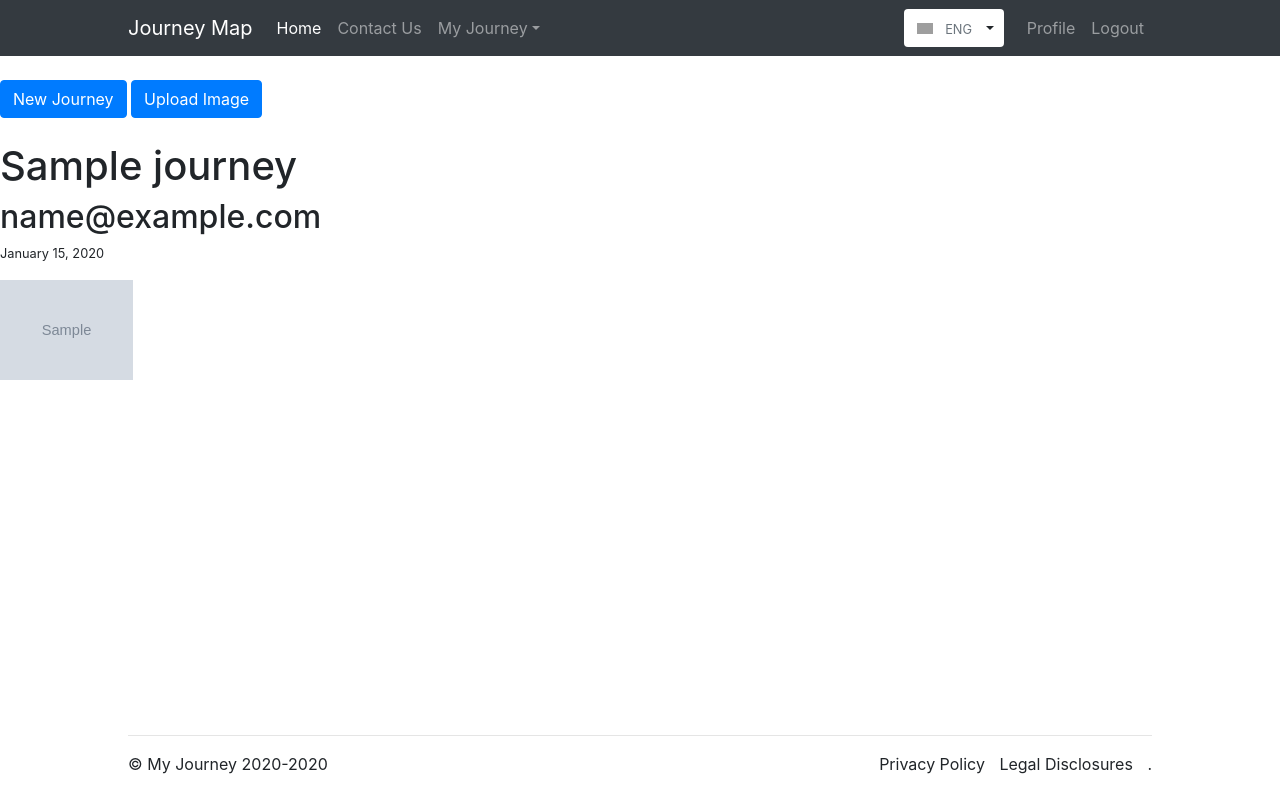
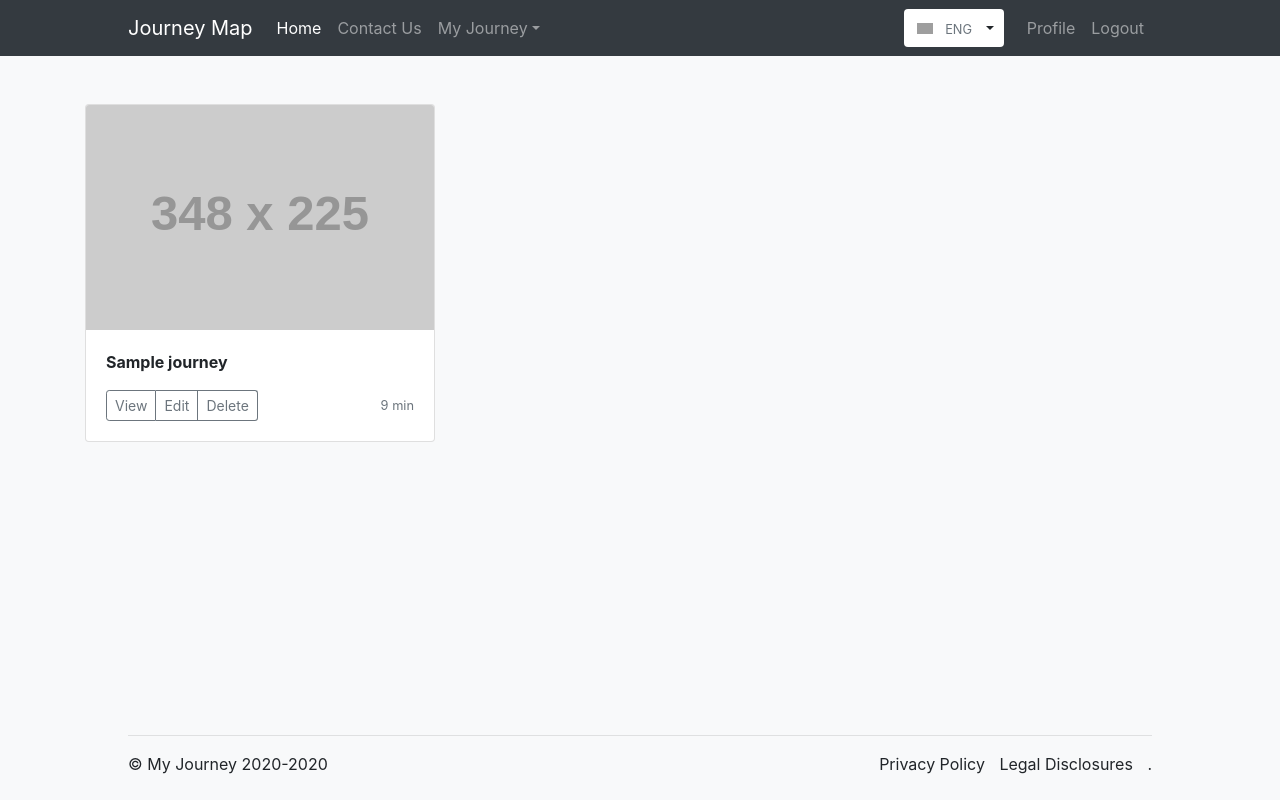
Before and after one commit to enricoDec/JourneyMap, a Django app: page /journeys/ in a window 1280 px wide. Run offline with Django 3.2, Linux system fonts and the light colour scheme; a user stored in the database is signed in; tables that the repository leaves empty hold one stand-in row (values such as "Sample post"); grey boxes marked "Sample" are stand-in pictures; grey boxes labelled with a size stand in for pictures from a placeholder-image service; some libraries are stand-ins or nearby versions; grey boxes are pictures that could not be loaded.

Commit message:
Base design for list elements

```diff
--- /dev/null
+++ b/JourneyMap/static/JourneyMap/journeys.css
@@ -0,0 +1,48 @@
+html, body {
+    background-color: #f8f9fa !important;
+}
+
+.journeys-container {
+    margin: 0 auto;
+    width: 80% !important;
+    display: flex;
+    flex-wrap: wrap;
+}
+
+.journeys-container-element {
+    margin: 0 !important;
+    width: 50%;
+    display: inline-block;
+    text-decoration: none;
+}
+
+.journeys-container-element > div {
+    width: 100%;
+}
+
+.new-journey div .plus {
+    text-align: center;
+    vertical-align: middle;
+}
+
+.new-journey div .plus p {
+    color: #343a40 !important;
+    font-size: 160px;
+    font-weight: 200;
+}
+
+.btn-left {
+    border-top-right-radius: 0 !important;
+    border-bottom-right-radius: 0 !important;
+}
+
+.btn-middle {
+    border-radius: 0 !important;
+    border-left: none !important;
+}
+
+.btn-right {
+    border-top-left-radius: 0 !important;
+    border-bottom-left-radius: 0 !important;
+    border-left: none !important;
+}
--- a/JourneyMap/templates/JourneyMap/base.html
+++ b/JourneyMap/templates/JourneyMap/base.html
@@ -44,12 +44,10 @@
                 </li>
                 {% if user.is_authenticated %}
                     <li class="nav-item dropdown">
-                        <a class="nav-link dropdown-toggle" href="" id="dropdown05" data-hover="dropdown"
+                        <a class="nav-link dropdown-toggle" href="{% url 'JourneyMap_journeys' %}" id="dropdown05" data-hover="dropdown"
                            aria-haspopup="true"
                            aria-expanded="false">{% trans "My Journey" %}</a>
                         <div class="dropdown-menu" aria-labelledby="dropdown05">
-                            <a class="dropdown-item"
-                               href="{% url 'JourneyMap_journeys' %}">{% trans "My Journeys" %}</a>
                             {% for journey in journeys %}
                                 {% if Journey.user_id == user.user_id %}
                                     {% if forloop.counter < 4 %}
--- a/JourneyMap/templates/JourneyMap/journeys.html
+++ b/JourneyMap/templates/JourneyMap/journeys.html
@@ -2,31 +2,29 @@
 {% load static %}
 {% load i18n %}
 {% block content %}
-
-    <div class="mt-4 mb-4">
-        <a class="btn btn-primary" role="button"
-           href="{% url 'JourneyMap_journeys_new' %}">{% trans 'New Journey' %}</a>
-        <a class="btn btn-primary" role="button"
-           href="{% url 'JourneyMap_journeys_new_image' %}">{% trans 'Upload Image' %}</a>
+<link rel="stylesheet" href="{% static 'JourneyMap/journeys.css' %}">
+<div class="album py-5 bg-light">
+    <div class="container">
+        <div class="row">
+            {% for journey in journeys %}
+            <div class="col-md-4">
+                <div class="card mb-4 box-shadow">
+                <img class="card-img-top" data-src="" style="height: 225px; width: 100%; display: block;" src="https://via.placeholder.com/348x225.png" data-holder-rendered="true">
+                    <div class="card-body">
+                        <p class="card-text"><strong>{{journey.title}}</strong></p>
+                        <div class="d-flex justify-content-between align-items-center">
+                            <div class="btn-group">
+                                <a href=""><button type="button" class="btn btn-sm btn-outline-secondary btn-left">View</button></a>
+                                <a href=""><button type="button" class="btn btn-sm btn-outline-secondary btn-middle">Edit</button></a>
+                                <a href=""><button type="button" class="btn btn-sm btn-outline-secondary btn-right">Delete</button></a>
                             </div>
-    {% for journey in journeys %}
-        <div class="media content-section">
-            <div class="media-body">
-                <div class="article-title">
-                    <h1>{{ journey.title }}</h1>
+                            <small class="text-muted">9 min</small>
                         </div>
-                <div class="article-metadata small">
-                    <h2>{{ journey.user }}</h2>
-                    <p class="datetime">{{ journey.date_posted|date:"F d, Y" }}</p>
                     </div>
-                {% for image in images %}
-                    {% if image.journey == journey %}
-                        <div class="article-img">
-                            <img src="{{ image.image.url }}" height="100" width="">
                 </div>
-                    {% endif %}
+            </div>
             {% endfor %}
         </div>
     </div>
-    {% endfor %}
+</div>
 {% endblock content %}
```
Lines whose indentation alone changed are shown as unchanged.
